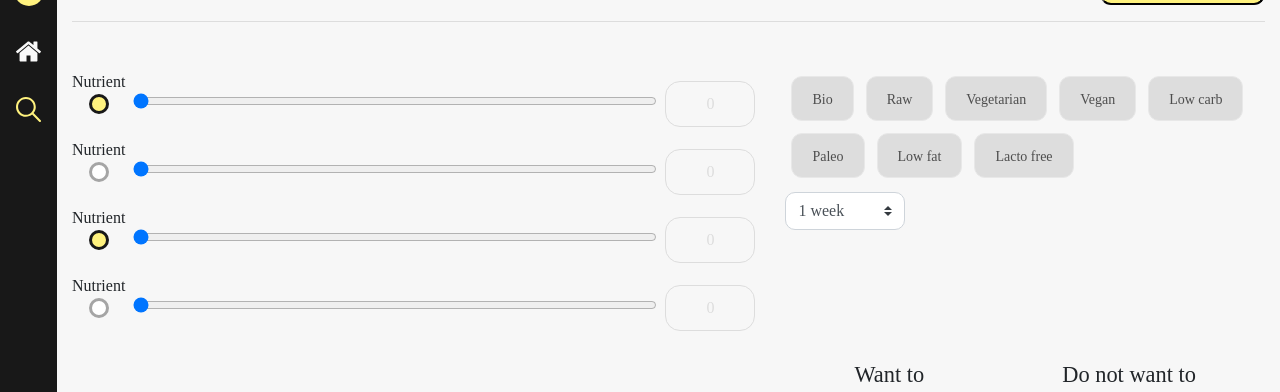
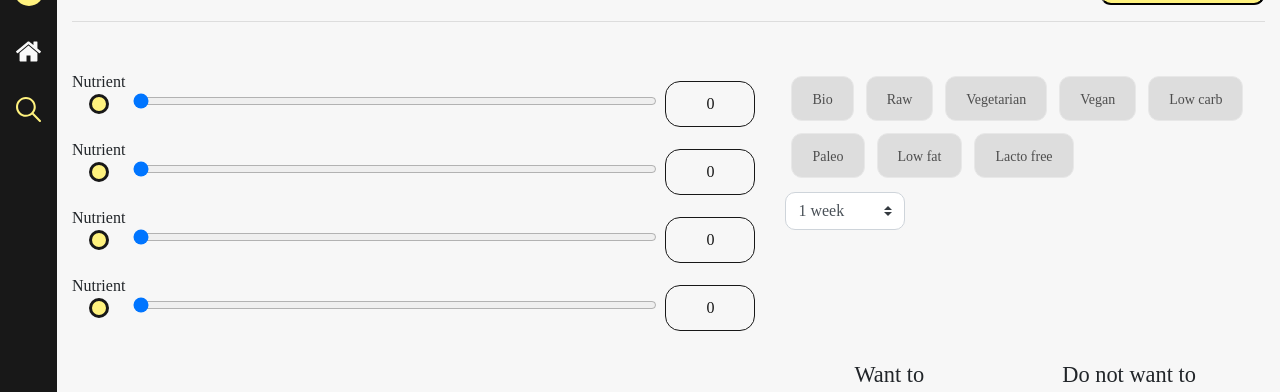
Before and after one commit to Hasatori/festeno-frontend-react, a React (Create React App) app: page /explore in a window 1280 px wide. Shown: the part 122-514 px from the top of the page. Built offline with nearby package versions, Linux system fonts and the light colour scheme.

Commit message:
Explore nutriend indicators updated.

```diff
--- a/src/components/explore/Explore.css
+++ b/src/components/explore/Explore.css
@@ -362,7 +362,7 @@ a:hover {
   border-bottom: 5px solid #FFF27E;
 }
 
-.nutrient-indicator-empty, .nutrient-indicator-has-value {
+.nutrient-indicator-disabled, .nutrient-indicator-has-value {
   border: 1px solid #DDDDDD;
   border-radius: 15px;
   padding: 10px 40px;
--- a/src/components/explore/Explore.scss
+++ b/src/components/explore/Explore.scss
@@ -71,7 +71,7 @@ $slider-thumb-size: 15px;
 }
 
 
-.nutrient-indicator-empty, .nutrient-indicator-has-value {
+.nutrient-indicator-disabled, .nutrient-indicator-has-value {
   border: 1px solid $color-light-grey;
   border-radius: 15px;
   padding: 10px 40px;
@@ -106,6 +106,7 @@ $slider-thumb-size: 15px;
   padding: 0 !important;
   margin: 0 !important;
 }
+
 $slider-thumb-size: 15px;
 
 // Custom sliders
--- a/src/components/explore/Explore.tsx
+++ b/src/components/explore/Explore.tsx
@@ -2,6 +2,7 @@ import React, {useState} from "react";
 import {useLocation} from 'react-router-dom';
 import "./Explore.css";
 import {MDBBadge, MDBBtn, MDBCol, MDBInput, MDBNavLink, MDBRow} from "mdbreact";
+import NutrientRow from "./NutrientRow";
 
 
 export default function Explore() {
@@ -14,6 +15,7 @@ export default function Explore() {
     const [keywordVal, setKeywordVal] = useState("");
     const location = useLocation();
     const [carbohydrate, setCarbohydrate] = useState(0);
+    const enabled = useState(true);
     const [protein, setProtein] = useState(0);
     const [fat, setFat] = useState(0);
     const [fiber, setFiber] = useState(0);
@@ -23,7 +25,7 @@ export default function Explore() {
             val: carbohydrate,
             setVal: (val: number): void => {
                 setCarbohydrate(val);
-            }
+            },
         },
         {
             name: "Protein",
@@ -65,10 +67,9 @@ export default function Explore() {
                 <MDBRow className='mb-3'>
                     <MDBCol sm='10' md='10' lg='7'>
                         <div className='d-flex flex-column'>
+
                             {nutrientRows.map((nutrient, index, array) => {
-                                return (
-                                    getNutrientRow(nutrient.name, nutrient.val, nutrient.setVal, index)
-                                )
+                                return (<NutrientRow {...nutrient.name} />)
                             })}
                         </div>
                     </MDBCol>
@@ -164,27 +165,3 @@ export default function Explore() {
         </div>)
 
 }
-
-function getNutrientRow(name: string, nutrientVal: number, setNutrientVal: (val: number) => any, index: number) {
-    return (
-        <div className='d-flex flex-row flex-grow-1 justify-content-between'>
-            <div className='d-flex flex-column pb-4'>
-                <div>Nutrient</div>
-                <div
-                    className={index % 2 == 0 ? 'nutrient-dot-active align-self-center' : 'nutrient-dot-disabled align-self-center'}/>
-            </div>
-
-            <div className='mx-2 flex-grow-1 align-self-center'>
-                <input type="range"
-                       className={index % 2 == 0 ? 'custom-range-active' : 'custom-range-disabled'}
-
-                       value={nutrientVal}
-                       onChange={(event => setNutrientVal(Number(event.target.value)))}/>
-            </div>
-            <div className='align-self-center'>
-                <div
-                    className={nutrientVal > 0 ? 'nutrient-indicator-has-value' : 'nutrient-indicator-empty'}>{nutrientVal}</div>
-            </div>
-        </div>
-    )
-}
--- /dev/null
+++ b/src/components/explore/NutrientRow.tsx
@@ -0,0 +1,27 @@
+import React, {useState} from "react";
+
+export default function NutrientRow(name:string) {
+    const [enabled,setEnabled]=useState(true);
+    const [nutrientVal,setNutrientVal]=useState(0);
+    return (
+        <div className='d-flex flex-row flex-grow-1 justify-content-between'>
+            <div className='d-flex flex-column pb-4'>
+                <div>Nutrient</div>
+                <div onClick={()=>{setEnabled(!enabled)}}
+                     className={enabled? ' hover-pointer-cursor nutrient-dot-active align-self-center' : ' hover-pointer-cursor nutrient-dot-disabled align-self-center'}/>
+            </div>
+
+            <div className='mx-2 flex-grow-1 align-self-center'>
+                <input type="range" disabled={!enabled}
+                       className={enabled ? 'custom-range-active' : 'custom-range-disabled'}
+
+                       value={nutrientVal}
+                       onChange={(event => setNutrientVal(Number(event.target.value)))}/>
+            </div>
+            <div className='align-self-center'>
+                <div
+                    className={enabled? 'nutrient-indicator-has-value' : 'nutrient-indicator-disabled'}>{nutrientVal}</div>
+            </div>
+        </div>
+    )
+}
```
Also changed, not shown: 1 other file (tests, documents, lock files or other folders).
